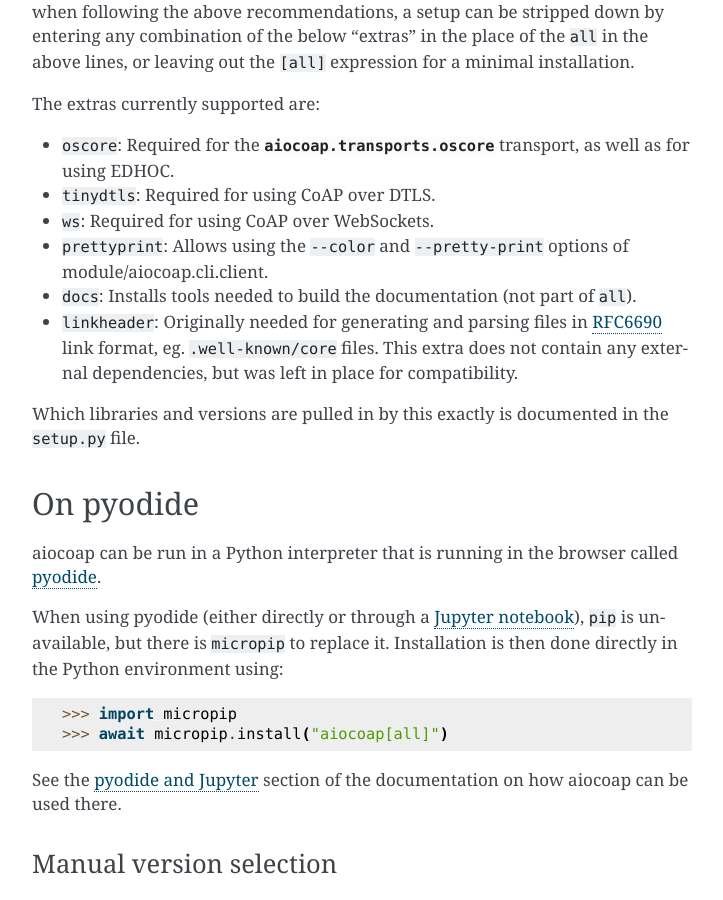
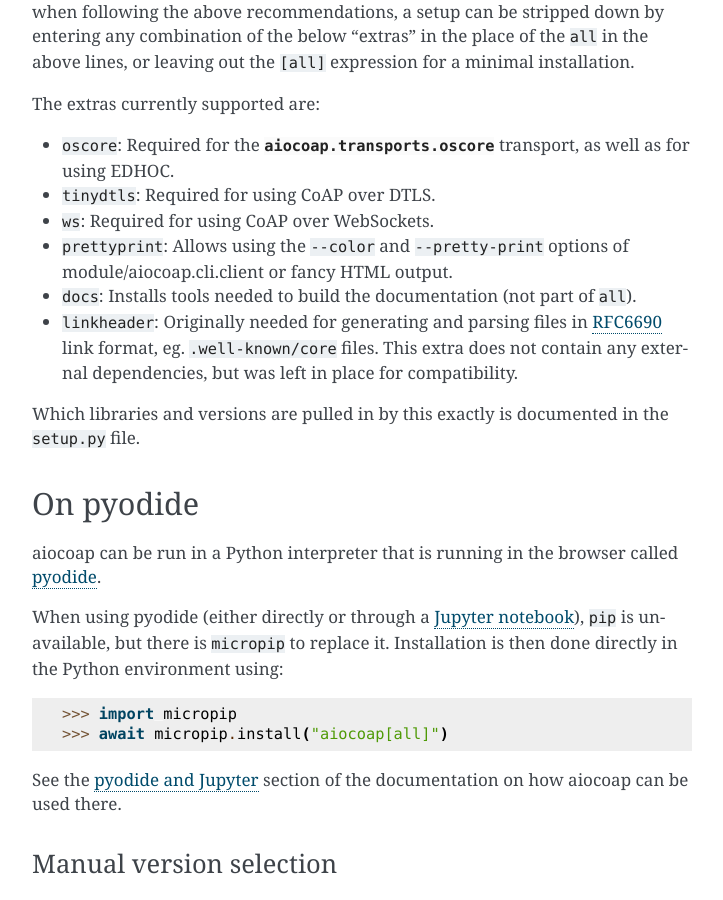
Before and after one commit to chrysn/aiocoap, a Sphinx documentation site: the page built from doc/installation.rst, in a window 1280 px wide and 900 px high, scrolled down 1457 px. Shown: the whole window, without its empty margins (388-1111 px from the left). Built offline with Sphinx 7.4.7, drawn with Linux system fonts in a browser that asks for light colours; pages that are not in the unit, such as notebooks, are missing from menus; the version number could not be read and is left out.

Commit message:
doc/installation: prettyprint is now also useful outside the CLI

```diff
--- a/doc/installation.rst
+++ b/doc/installation.rst
@@ -91,7 +91,7 @@ The extras currently supported are:
 * ``ws``: Required for using CoAP over WebSockets.
 
 * ``prettyprint``: Allows using the ``--color`` and ``--pretty-print`` options
-  of :doc:`module/aiocoap.cli.client`.
+  of :doc:`module/aiocoap.cli.client` or fancy HTML output.
 
 * ``docs``: Installs tools needed to build the documentation (not part of
   ``all``).
```
